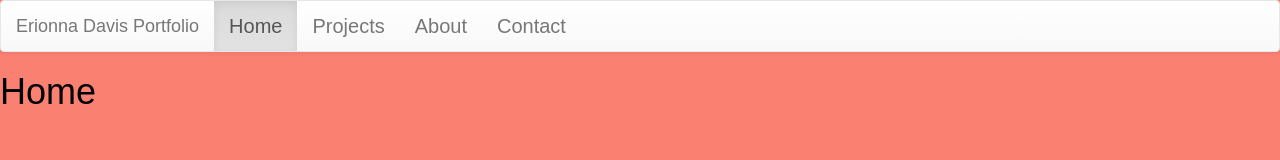
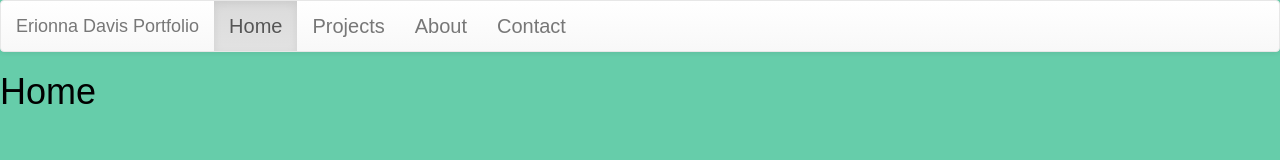
Before and after one commit to ErionnaDavis/portfolio, a plain HTML site: page index.html in a window 1280 px wide. Drawn offline with nearby package versions, Linux system fonts and the light colour scheme.

Commit message:
background

```diff
--- a/about.css
+++ b/about.css
@@ -1,6 +1,6 @@
 body{
 color:black;
-background:salmon;
+background:mediumaquamarine;
 font-size: 20px;
 font-family:Arial;
 }
--- a/contact.css
+++ b/contact.css
@@ -1,6 +1,6 @@
 body{
 color:black;
-background:skyblue;
+background:mediumaquamarine;
 font-size: 20px;
 font-family:Arial;
 }
--- a/index.css
+++ b/index.css
@@ -1,6 +1,6 @@
 body{
 color:black;
-background:salmon;
+background:mediumaquamarine;
 font-size: 20px;
 font-family:Arial;
 }
```
